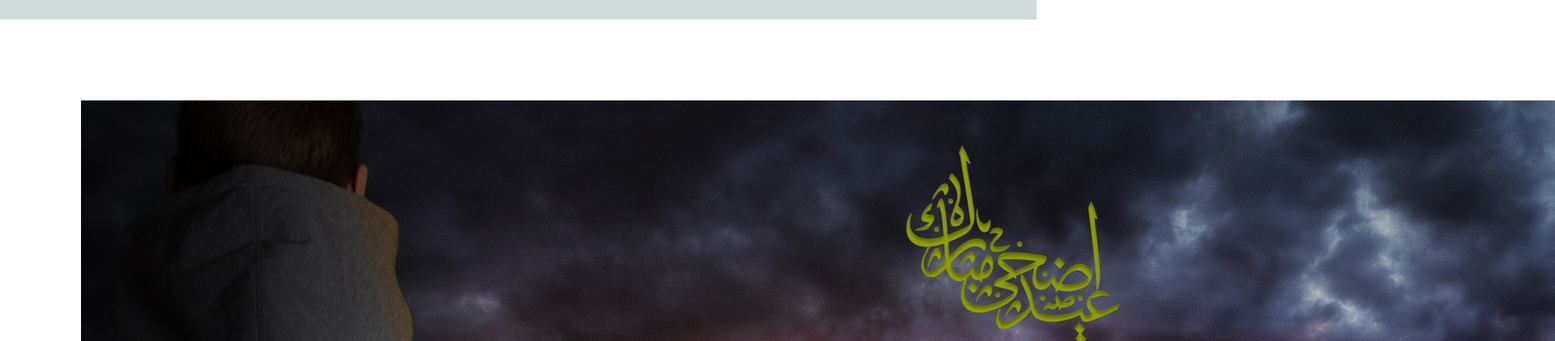
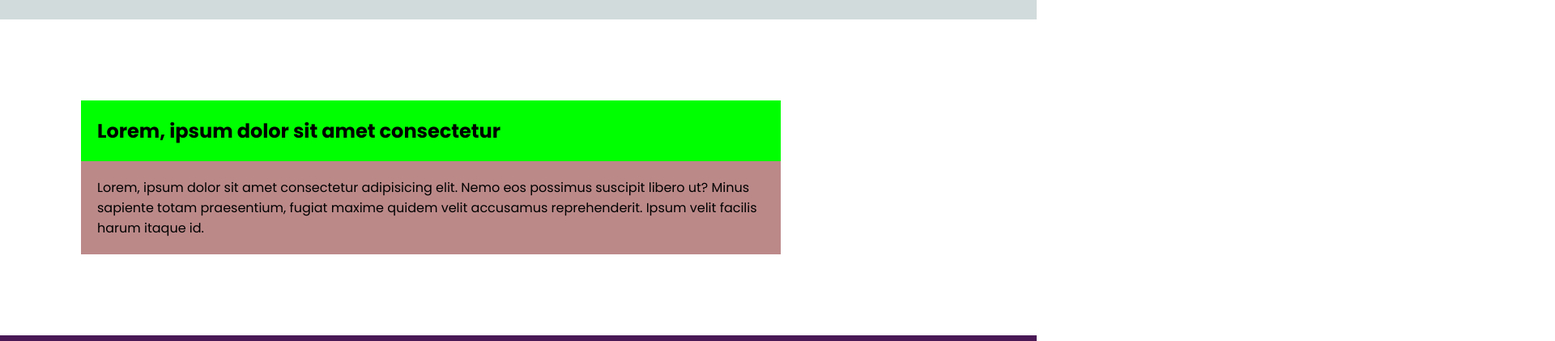
Before and after one commit to abdo-lasheen/site, a plain HTML site: page index.html in a window 1280 px wide. Shown: the part 2750-3171 px from the top of the page at 81% size, 1920 px wide, since content can reach past the window. Drawn offline with Linux system fonts and the light colour scheme.

Commit message:
Update index.html

```diff
--- a/index.html
+++ b/index.html
@@ -173,7 +173,7 @@
     <!--------------------------------------------------------->
     <section class="about-sec">
         <div class="about-shape" id="about-sec">
-            <img src="123.jpg" class="about-sec-img">
+            <!--<img src="123.jpg" class="about-sec-img">-->
             <div class="p-about">
                 <h2>Lorem, ipsum dolor sit amet consectetur</h2>
                 <p>Lorem, ipsum dolor sit amet consectetur adipisicing elit. Nemo eos possimus suscipit libero ut? Minus
```
